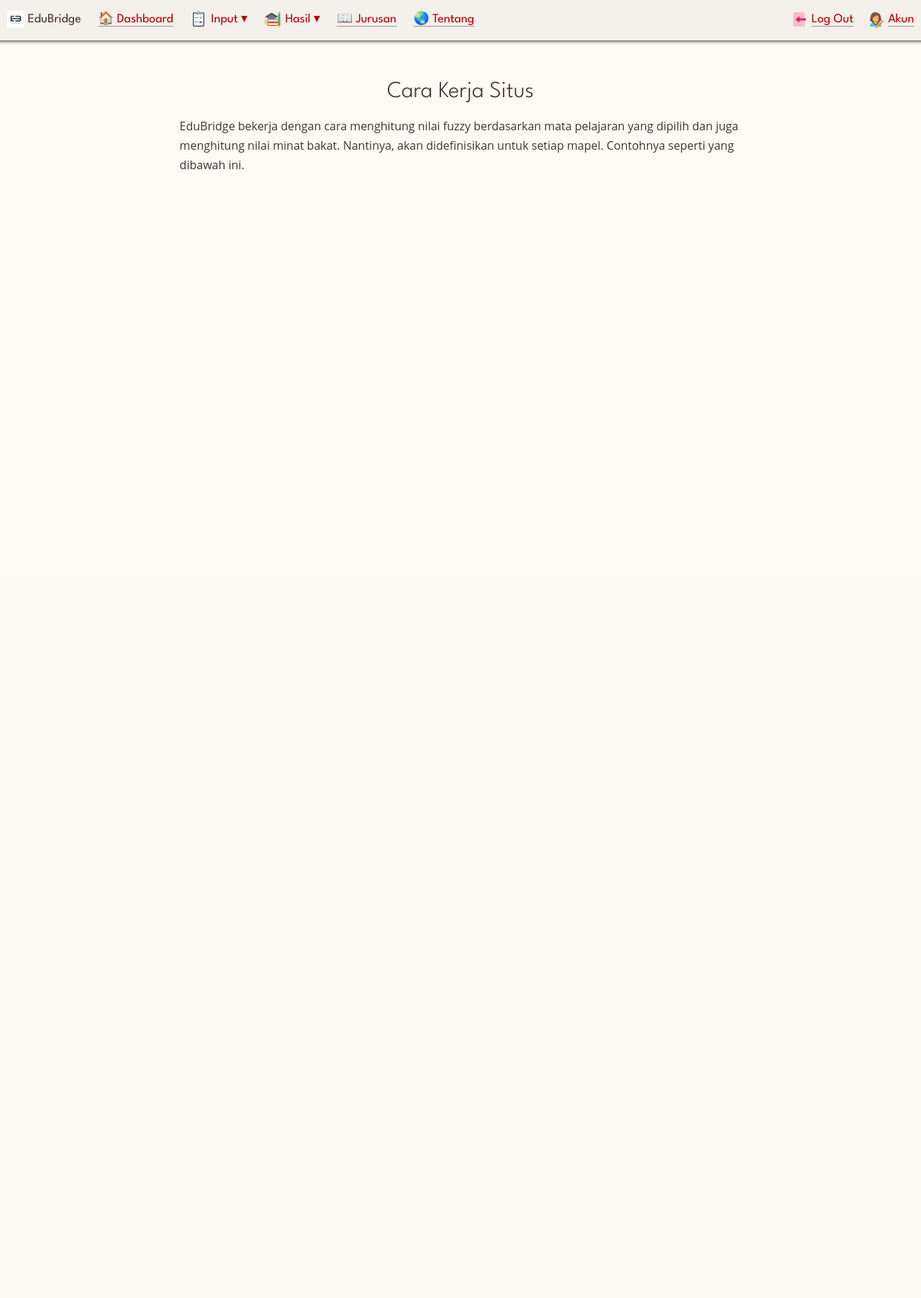
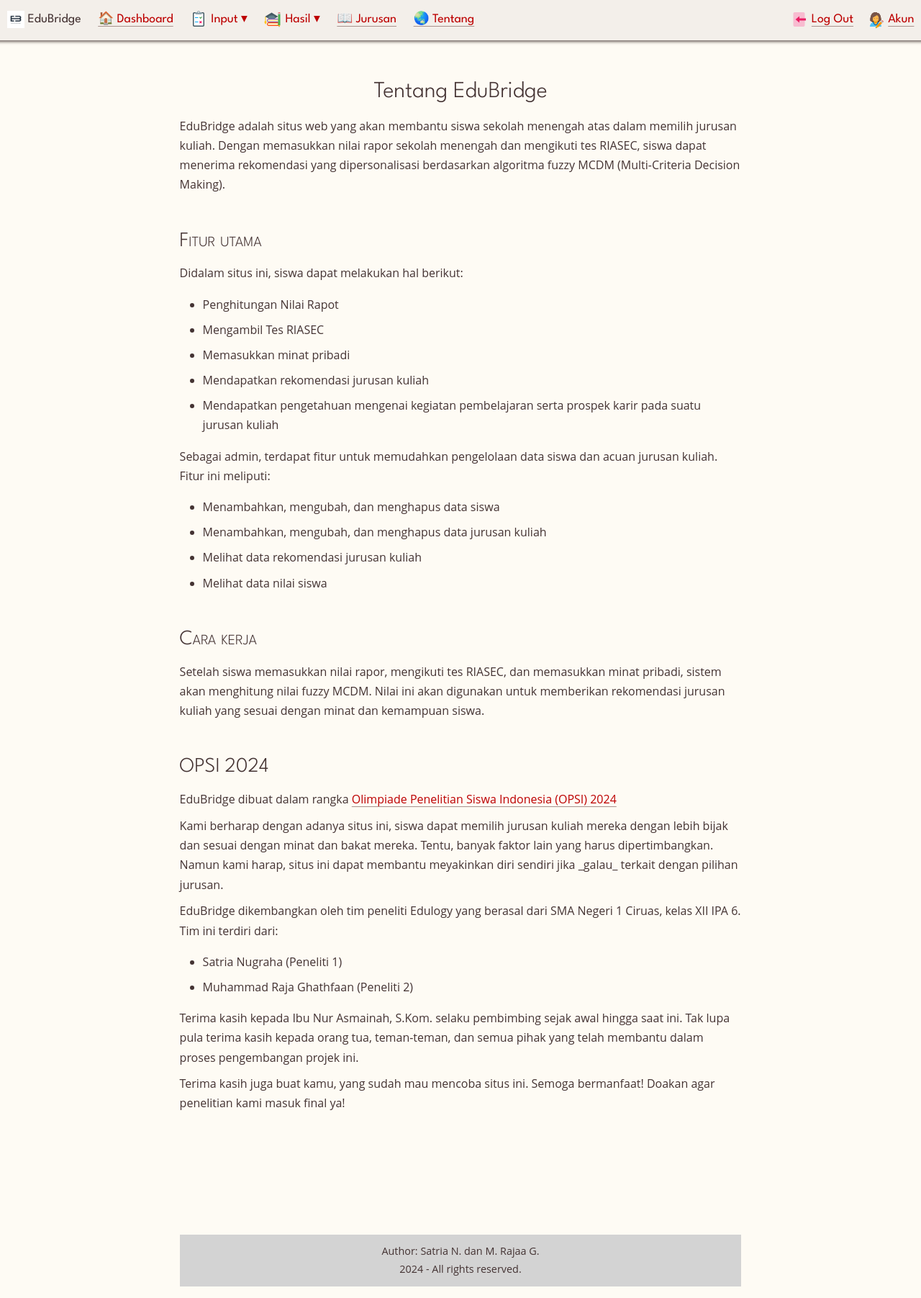
Before and after one commit to Disil/edubridge, a PHP site: page /cara_kerja.php in a window 1280 px wide. Shown: the whole page at 72% size. Before the commit the page ends 235 px from the top, so only its background shows below. Run offline with PHP 8.4, Linux system fonts and the light colour scheme; the visitor is signed in with stand-in values (Sample User, id 1).

Commit message:
new: info mengenai situs telah ditambahkan

```diff
--- a/cara_kerja.php
+++ b/cara_kerja.php
@@ -9,16 +9,46 @@
     <meta name="viewport"
           content="width=device-width, user-scalable=no, initial-scale=1.0, maximum-scale=1.0, minimum-scale=1.0">
     <meta http-equiv="X-UA-Compatible" content="ie=edge">
-    <title>Edubridge - Cara Kerja</title>
+    <title>Edubridge - Tentang</title>
 </head>
 <body>
 <header>
     <?php include 'structure/navbar.php'; ?>
 </header>
 <main>
-    <h1>Cara Kerja Situs</h1>
-    <p>EduBridge bekerja dengan cara menghitung nilai fuzzy berdasarkan mata pelajaran yang dipilih dan juga menghitung nilai minat bakat. Nantinya, akan didefinisikan untuk setiap mapel. Contohnya seperti yang dibawah ini.</p>
-
+    <h1>Tentang EduBridge</h1>
+    <p>EduBridge adalah situs web yang akan membantu siswa sekolah menengah atas dalam memilih jurusan kuliah. Dengan memasukkan nilai rapor sekolah menengah dan mengikuti tes RIASEC, siswa dapat menerima rekomendasi yang dipersonalisasi berdasarkan algoritma fuzzy MCDM (Multi-Criteria Decision Making).</p>
+    <h2>Fitur utama</h2>
+    <p>Didalam situs ini, siswa dapat melakukan hal berikut:</p>
+    <ul>
+        <li>Penghitungan Nilai Rapot</li>
+        <li>Mengambil Tes RIASEC</li>
+        <li>Memasukkan minat pribadi</li>
+        <li>Mendapatkan rekomendasi jurusan kuliah</li>
+        <li>Mendapatkan pengetahuan mengenai kegiatan pembelajaran serta prospek karir pada suatu jurusan kuliah</li>
+    </ul>
+    <p>Sebagai admin, terdapat fitur untuk memudahkan pengelolaan data siswa dan acuan jurusan kuliah. Fitur ini meliputi:</p>
+    <ul>
+        <li>Menambahkan, mengubah, dan menghapus data siswa</li>
+        <li>Menambahkan, mengubah, dan menghapus data jurusan kuliah</li>
+        <li>Melihat data rekomendasi jurusan kuliah</li>
+        <li>Melihat data nilai siswa</li>
+    </ul>
+    <h2>Cara kerja</h2>
+    <p>Setelah siswa memasukkan nilai rapor, mengikuti tes RIASEC, dan memasukkan minat pribadi, sistem akan menghitung nilai fuzzy MCDM. Nilai ini akan digunakan untuk memberikan rekomendasi jurusan kuliah yang sesuai dengan minat dan kemampuan siswa.</p>
+    <h2>OPSI 2024</h2>
+    <p>EduBridge dibuat dalam rangka <a href="https://sma.pusatprestasinasional.kemdikbud.go.id/opsi/">Olimpiade Penelitian Siswa Indonesia (OPSI) 2024</a></p>
+    <p>Kami berharap dengan adanya situs ini, siswa dapat memilih jurusan kuliah mereka dengan lebih bijak dan sesuai dengan minat dan bakat mereka. Tentu, banyak faktor lain yang harus dipertimbangkan. Namun kami harap, situs ini dapat membantu meyakinkan diri sendiri jika _galau_ terkait dengan pilihan jurusan.</p>
+    <p>EduBridge dikembangkan oleh tim peneliti Edulogy yang berasal dari SMA Negeri 1 Ciruas, kelas XII IPA 6. Tim ini terdiri dari:</p>
+    <ul>
+        <li>Satria Nugraha (Peneliti 1)</li>
+        <li>Muhammad Raja Ghathfaan (Peneliti 2)</li>
+    </ul>
+    <p>Terima kasih kepada Ibu Nur Asmainah, S.Kom. selaku pembimbing sejak awal hingga saat ini. Tak lupa pula terima kasih kepada orang tua, teman-teman, dan semua pihak yang telah membantu dalam proses pengembangan projek ini.</p>
+    <p>Terima kasih juga buat kamu, yang sudah mau mencoba situs ini. Semoga bermanfaat! Doakan agar penelitian kami masuk final ya!</p>
 </main>
+<footer>
+    <?php include 'structure/footer.php'; ?>
+</footer>
 </body>
 </html>
```
